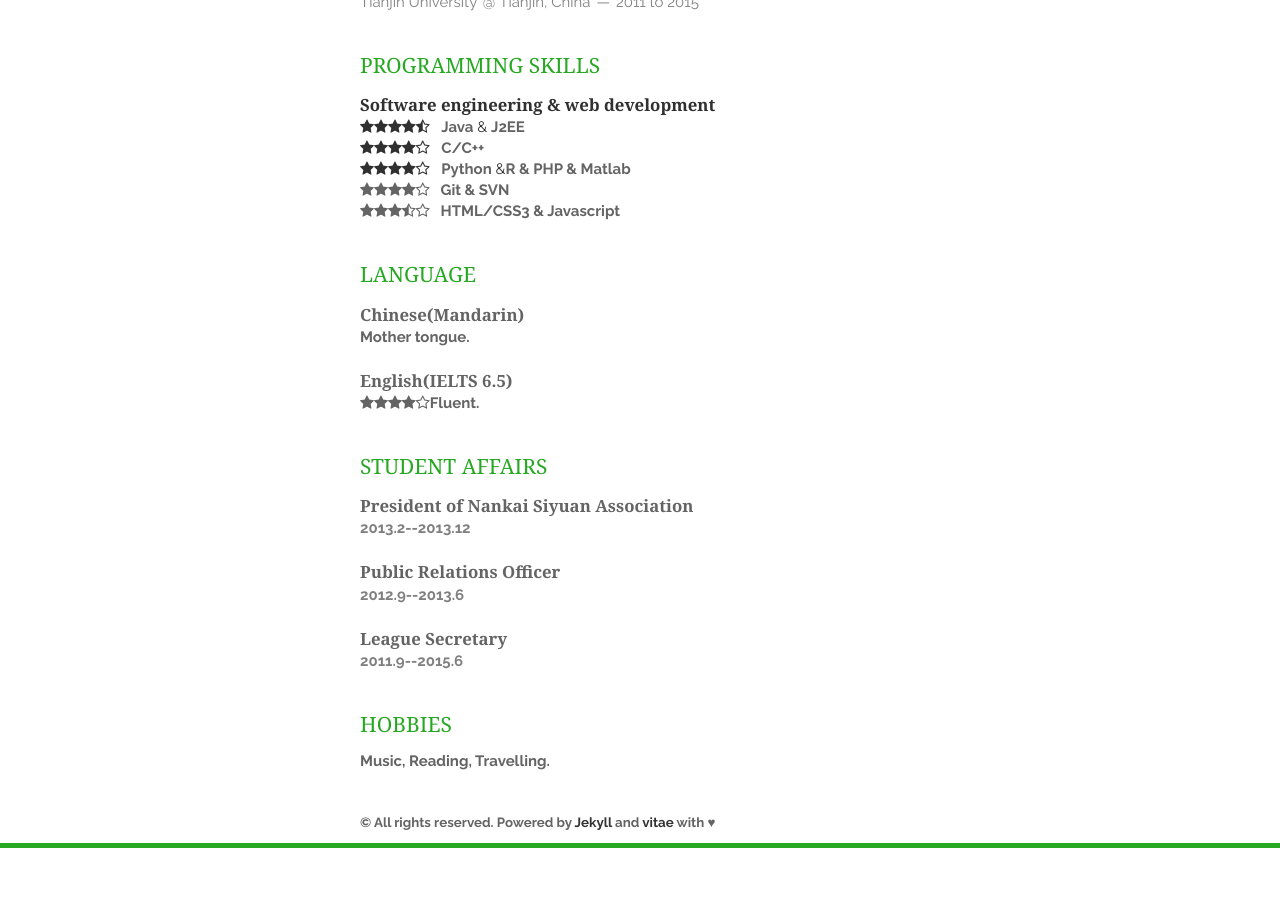
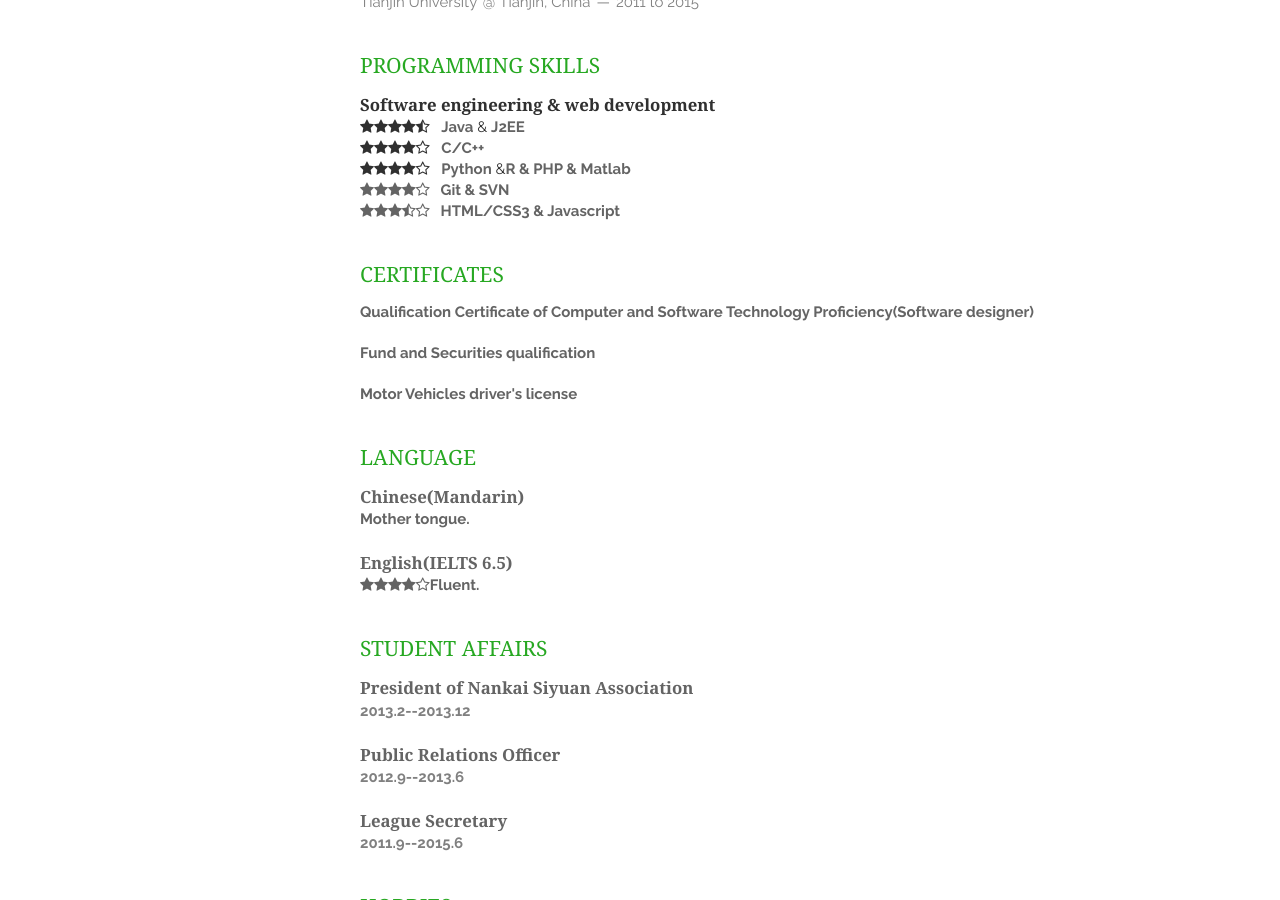
Before and after one commit to xzhcn6/vitae, a Jekyll site: the page built from index.html, in a window 1280 px wide and 900 px high, scrolled down 1154 px. Built offline with Jekyll 4.4.1, drawn with Linux system fonts in a browser that asks for light colours; nearby versions of some CDN libraries; Markdown is read by kramdown in place of the engine named in the settings; the list of posts is cut into pages by our own code; before the commit the page ends 2002 px from its top, so only the background shows below that.

Commit message:
[+]certificate.html.wq

```diff
--- /dev/null
+++ b/_includes/certificate.html
@@ -0,0 +1,12 @@
+<section class="thirteen columns">
+    <h1>Certificates</h1>
+    <article>
+        <p>Qualification Certificate of Computer and Software Technology Proficiency(Software designer)</p>
+    </article>
+    <article>
+        <p>Fund and Securities qualification</p>
+    </article>
+    <article>
+        <p>Motor Vehicles driver's license</p>
+    </article>
+</section>
--- a/index.html
+++ b/index.html
@@ -8,6 +8,8 @@ layout: layout
 
 {% include skills.html %}
 
+{% include certificate.html %}
+
 {% include language.html %}
 
 {% include initiatives.html %}
```
